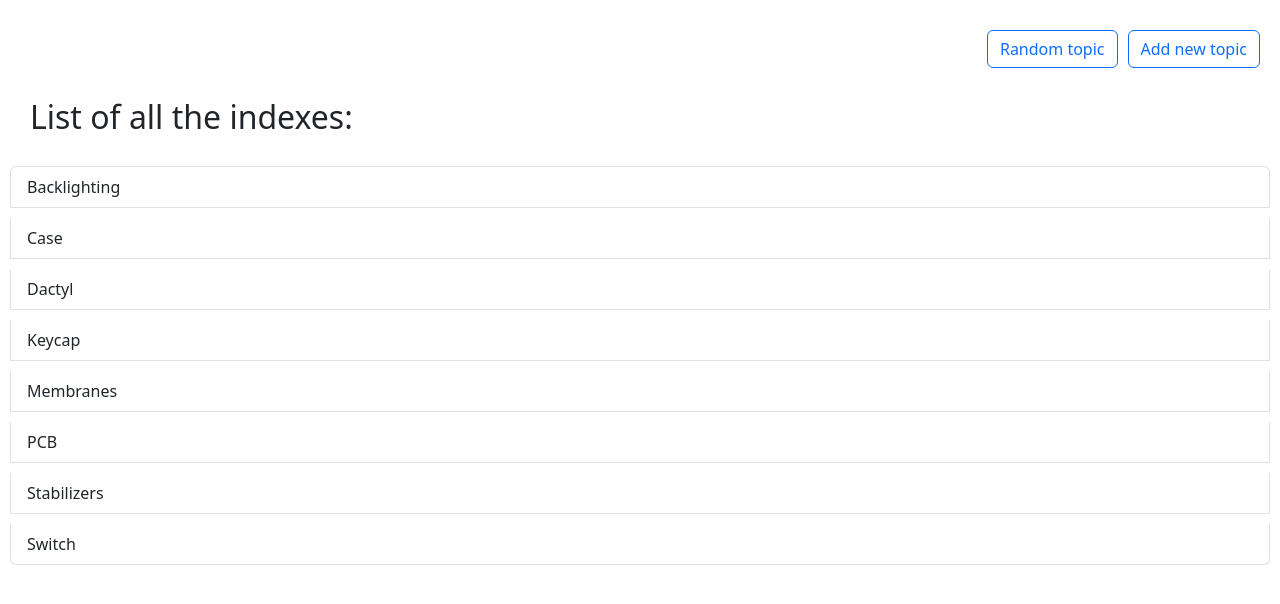
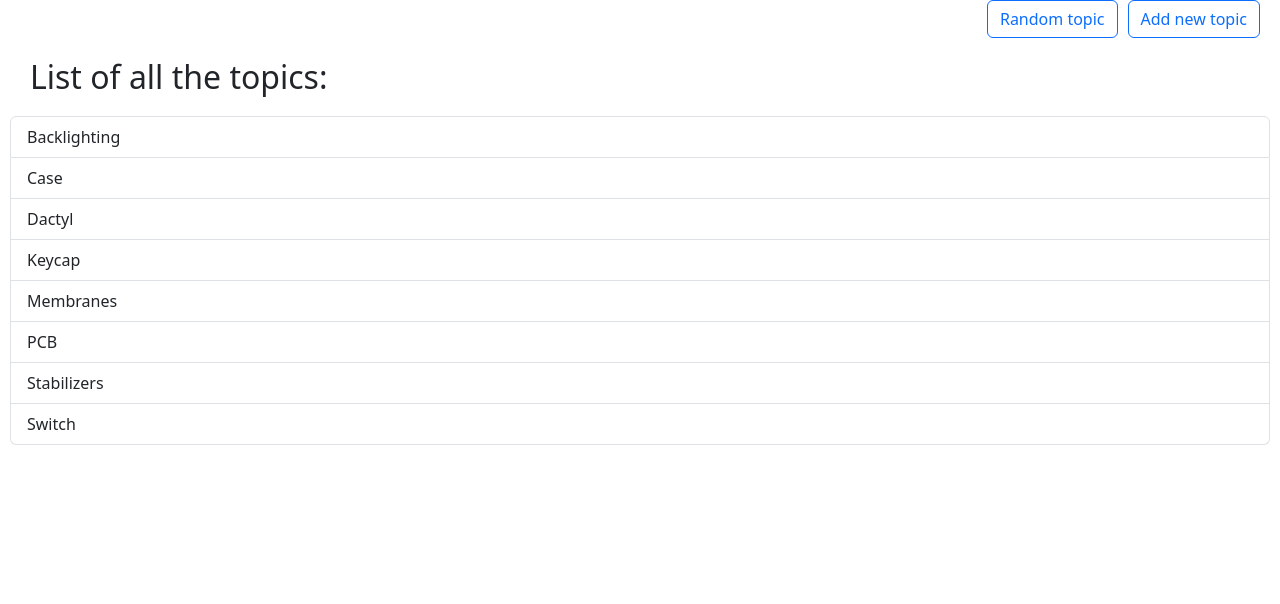
Before and after one commit to Omjihn/CS50, a Django app: page /wiki/ in a window 1280 px wide. Shown: the part 77-681 px from the top of the page. Run offline with Django 4.2, Linux system fonts and the light colour scheme.

Commit message:
changed the settings to distribution mode allowing every hosts. Redirection added to / rout directly to the wiki app, + index display fixed

```diff
--- a/Project_1/Project_1/settings.py
+++ b/Project_1/Project_1/settings.py
@@ -23,10 +23,9 @@ BASE_DIR = Path(__file__).resolve().parent.parent
 SECRET_KEY = 'django-insecure-65y$mcj&gft-*pg4-(m7nz2)m*3x8(@fd5#1e^vw^+#zn6^$%7'
 
 # SECURITY WARNING: don't run with debug turned on in production!
-DEBUG = True
+DEBUG = False
 
-ALLOWED_HOSTS = []
-
+ALLOWED_HOSTS = ["*"]
 
 # Application definition
 
--- a/Project_1/Project_1/urls.py
+++ b/Project_1/Project_1/urls.py
@@ -16,8 +16,10 @@ Including another URLconf
 """
 from django.contrib import admin
 from django.urls import include, path
+from django.views.generic.base import RedirectView
 
 urlpatterns = [
     path('admin/', admin.site.urls),
-    path('wiki/', include("wiki.urls"))
+    path('wiki/', include("wiki.urls")),
+    path('', RedirectView.as_view(url='/wiki/', permanent=False), name='home')
 ]
--- a/Project_1/wiki/templates/wiki/index.html
+++ b/Project_1/wiki/templates/wiki/index.html
@@ -2,8 +2,8 @@
 {% extends "wiki/wikiTemplate.html" %}
 
 {% block body %}
-<div style="padding: 10px; margin-top: 10px;">
-    <div class="d-flex flex-row-reverse" style="padding: 10px;">
+<div style="padding: 0px 10px; margin-top: 0px;">
+    <div class="d-flex flex-row-reverse" style="padding: 0px 10px;">
         <a href="/wiki/new/">
             <button type="button" class="btn btn-outline-primary" style="margin-left: 5px;">Add new topic</button>
 
@@ -19,7 +19,7 @@
     <div class="list-group">
         {% if entries %}
         {% for entry in entries %}
-            <a href="/wiki/{{ entry }}" class="list-group-item list-group-item-action" style="margin-top: 10px;">{{ entry }}</a>
+            <a href="/wiki/{{ entry }}" class="list-group-item list-group-item-action">{{ entry }}</a>
         {% endfor %}
         {% else %}
         <div class="position-absolute top-50 start-50 translate-middle">
--- a/Project_1/wiki/views.py
+++ b/Project_1/wiki/views.py
@@ -20,7 +20,7 @@ def index(request):
 
     entries = list_entries()
     return render(request, "wiki/index.html", {
-        "description": "List of all the indexes:",
+        "description": "List of all the topics:",
         'entries': entries,
         'title' : ""
     })
```
